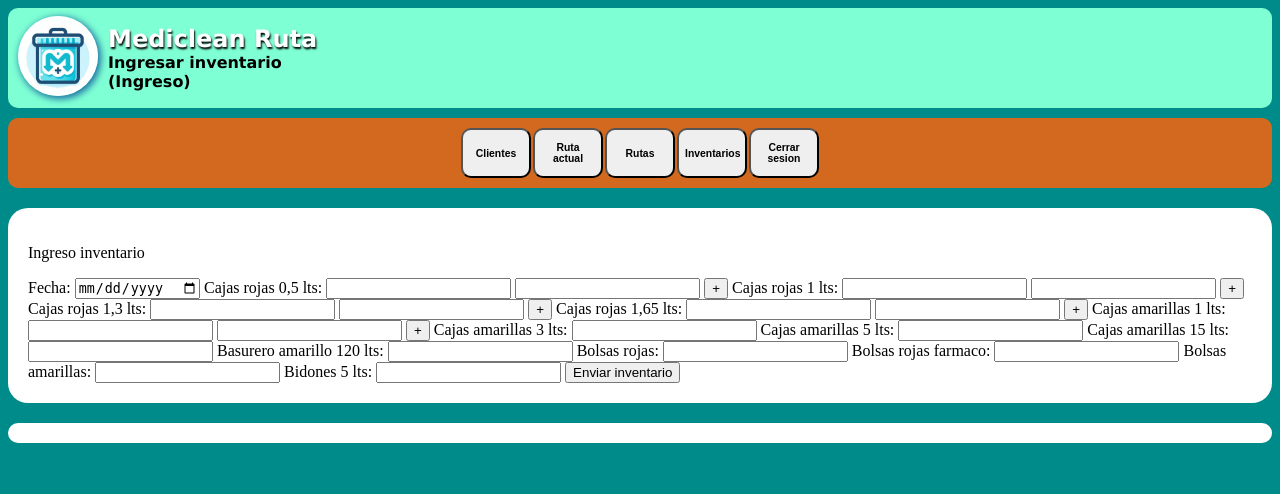
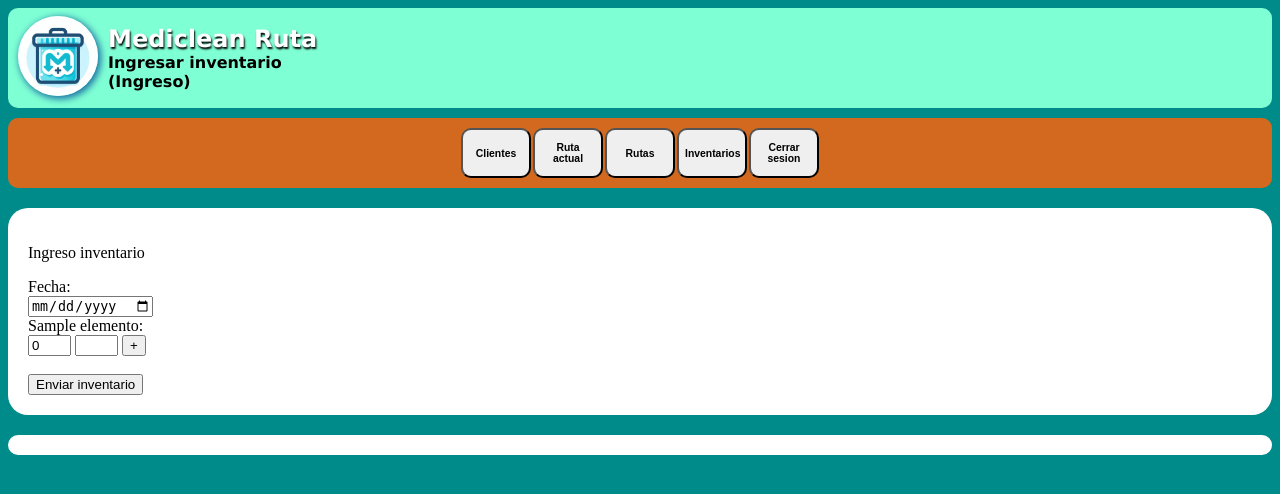
Before and after one commit to Ishovias/mc-ruta-admin, a Flask app: template templates/nuevoinventario.html in a window 1280 px wide. Shown: the top 494 px of the page. Run offline with Flask 3, Linux system fonts and the light colour scheme; the template is opened without the code that fills it: most values are stand-ins (such as "Sample title", 1, 10 or a date in 2020).

Commit message:
Trabajando en sistema inventarios

```diff
--- a/handlers/inventarios.py
+++ b/handlers/inventarios.py
@@ -1,4 +1,5 @@
 from bd.repository import bdmediclean
+from helpers import cimprime
 import params
 
 class Inventario(bdmediclean):
@@ -7,9 +8,8 @@ class Inventario(bdmediclean):
           super().__init__(params.INVENTARIOS)
 
      def getUltimoInventario(self) -> list:
-          ubicacion = super().busca_ubicacion(columna="fecha") - 1
           datos = super().getDato(
-               fila=ubicacion,
+               fila=params.INVENTARIOS["filaStockActual"],
                columnas=params.INVENTARIOS["columnas"]["todas"]
           )
           return datos
--- a/params.py
+++ b/params.py
@@ -169,7 +169,8 @@ GASTOS_BD = {
 
 INVENTARIOS = {
   "nombrehoja":"inventarios",
-  "filainicial":2,
+  "filaStockActual":2,
+  "filainicial":4,
   "columnas":{
     "fecha":1,
     "cajaroja_3":2,
@@ -207,7 +208,7 @@ INVENTARIOS = {
     "CAJA AMARILLA 15 LTRS (x unidad)",
     "BASURERO AMARILLO 120 LTRS (x unidad)",
     "BOLSAS ROJAS (x unidad)",
-    "BOLSAS ROJAS FARNACOS (x unidad)",
+    "BOLSAS ROJAS FARMACOS (x unidad)",
     "BOLSAS AMARILLAS (x unidad)",
     "BIDON 5 LTS (x unidad)",
     "FRASCO AMALGAMAS (x unidad)",
--- a/templates/nuevoinventario.html
+++ b/templates/nuevoinventario.html
@@ -9,58 +9,17 @@
 {% block body_a %}
 <p>Ingreso inventario</p>
 <!-- action="{{ url_for('inventarios', aut=datos.aut) }}" method="post" -->
-<form id="formularioinv">
-     <label for="fecha">Fecha: <input type="date" name="fecha"></label>
-     <label for="cajaroja_3">Cajas rojas 0,5 lts:
-          <input type="number" name="cajaroja_3" id="actual_cajaroja_3">
-          <input type="number" name="sumar_cajaroja_3" id="sumar_cajaroja_3">
-          <button id=suma onclick="calcular('actual_cajaroja_3','sumar_cajaroja_3')">+</button>
-     </label>
-     <label for="cajaroja_1">Cajas rojas 1 lts:
-          <input type="number" name="cajaroja_1" id="actual_cajaroja_1">
-          <input type="number" name="sumar_cajaroja_1" id="sumar_cajaroja_1">
-          <button id=suma onclick="calcular('actual_cajaroja_1','sumar_cajaroja_1')">+</button>
-     </label>
-     <label for="cajaroja_1.3">Cajas rojas 1,3 lts:
-          <input type="number" name="cajaroja_1.3" id="actual_cajaroja_1.3">
-          <input type="number" name="sumar_cajaroja_1.3" id="sumar_cajaroja_1.3">
-          <button id=suma onclick="calcular('actual_cajaroja_1.3','sumar_cajaroja_1.3')">+</button>
-     </label>
-     <label for="cajaroja_1.65">Cajas rojas 1,65 lts:
-          <input type="number" name="cajaroja_1.65" id="actual_cajaroja_1.65">
-          <input type="number" name="sumar_cajaroja_1.65" id="sumar_cajaroja_1.65">
-          <button id=suma onclick="calcular('actual_cajaroja_1.65','sumar_cajaroja_1.65')">+</button>
-     </label>
-     <label for="cajaamarilla_1">Cajas amarillas 1 lts:
-          <input type="number" name="cajaamarilla_1" id="actual_cajaamarilla_1">
-          <input type="number" name="cajaamarilla_1" id="sumar_cajaamarilla_1">
-          <button id=suma onclick="calcular('actual_cajaamarilla_1','sumar_cajaamarilla_1')">+</button>
-     </label>
-     <label for="cajaamarilla_3">Cajas amarillas 3 lts:
-          <input type="number" name="cajaamarilla_3" id="cajaamarilla_3">
-     </label>
-     <label for="cajaamarilla_5">Cajas amarillas 5 lts:
-          <input type="number" name="cajaamarilla_5" id="cajaamarilla_5">
-     </label>
-     <label for="cajaamarilla_15">Cajas amarillas 15 lts:
-          <input type="number" name="cajaamarilla_15" id="cajaamarilla_15">
-     </label>
-     <label for="basureroamarillo_120">Basurero amarillo 120 lts:
-          <input type="number" name="basureroamarillo_120" id="basureroamarillo_120">
-     </label>
-     <label for="bolsaroja">Bolsas rojas:
-          <input type="number" name="bolsaroja" id="bolsaroja">
-     </label>
-     <label for="bolsaroja_farmaco">Bolsas rojas farmaco:
-          <input type="number" name="bolsaroja_farmaco" id="bolsaroja_farmaco">
-     </label>
-     <label for="bolsaamarilla">Bolsas amarillas:
-          <input type="number" name="bolsaamarilla" id="bolsaamarilla">
-     </label>
-     <label for="bidon_5">Bidones 5 lts:
-          <input type="number" name="bolsaamarilla" id="bolsaamarilla">
-     </label>
-     <button type="submit">Enviar inventario</button>
+<form id="formularioinv" action="{{ url_for('inventarios', aut=datos.aut) }}" method="post">
+     <label for="fecha">Fecha: <br> <input type="date" name="fecha"></label><br>
+{% for elemento,nombre in datos.elementos.items() %}
+     <label for="{{ elemento }}">{{ nombre }}: <br>
+          <input type="number" name="{{ elemento }}" id="actual_{{ elemento }}" value="0" style="width: 35px;">
+          <input type="number" name="sumar_{{ elemento }}" id="sumar_{{ elemento }}" style="width: 35px;">
+          <button id=suma onclick="calcular('actual_{{ elemento }}','sumar_{{ elemento }}')">+</button>
+     </label><br>
+{% endfor %}
+     <br>
+     <button type="submit" name="enviarinventario">Enviar inventario</button>
      <script>
           function calcular(cantidadActual,cantidadSumar){
                const valoractual = document.getElementById(cantidadActual);
```
Also changed, not shown: empaquetadores/pack_inventarios.py (+33 -5 lines).
